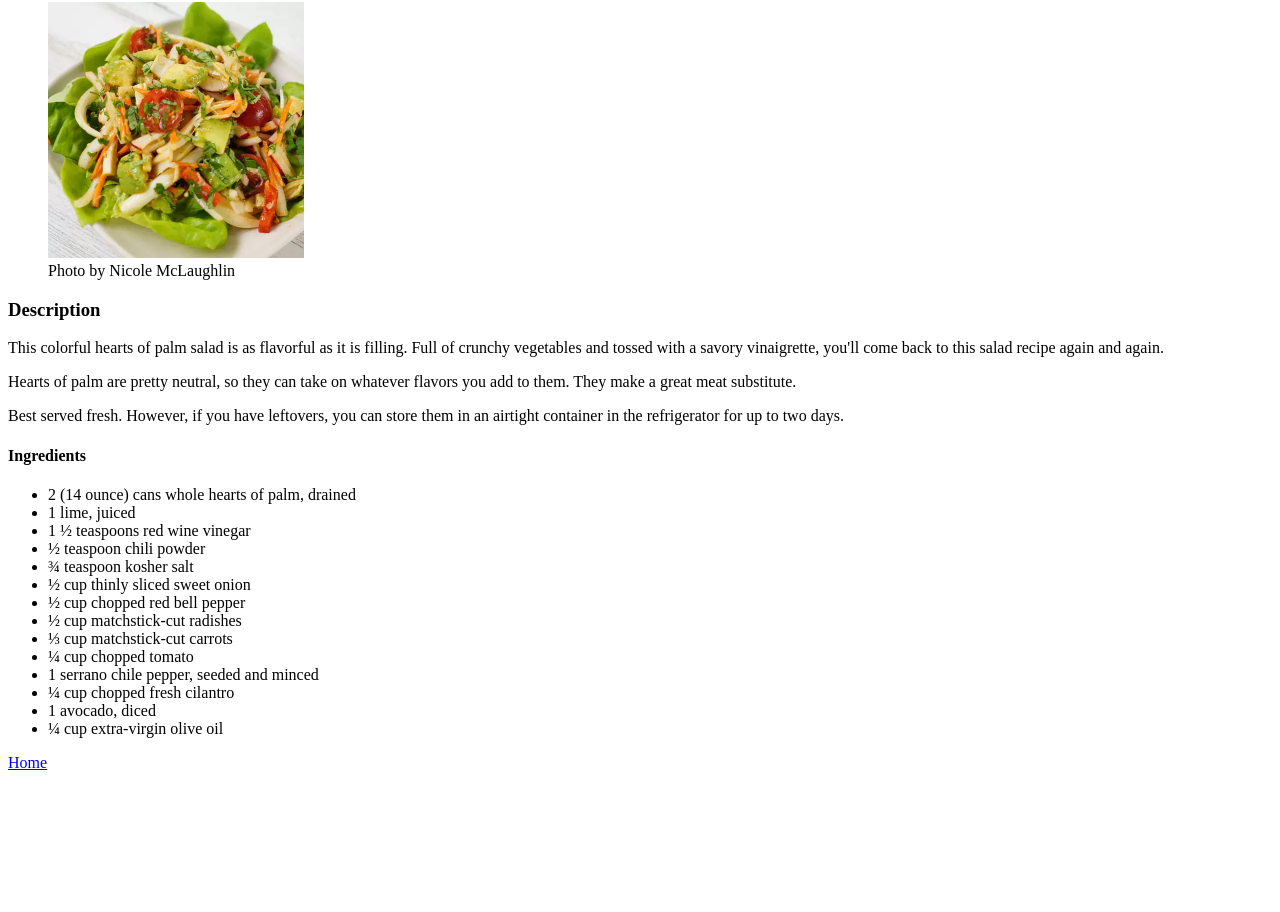
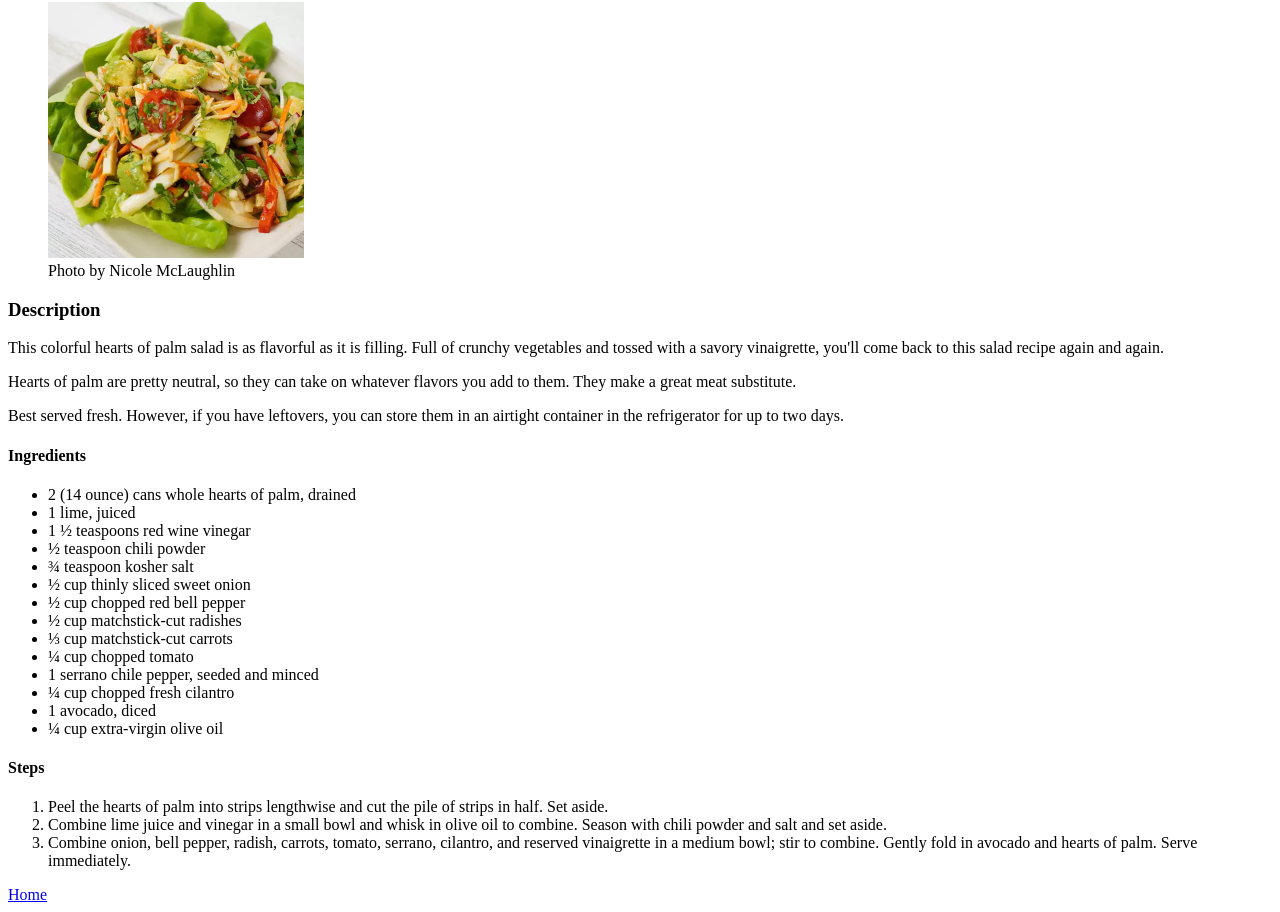
Before and after one commit to meltingwax-19/odin-recipes, a plain HTML site: page recipes/heart-of-palm-salad.html in a window 1280 px wide. Shown: the part 78-990 px from the top of the page. Before the commit the page ends 858 px from the top, so only its background shows below. Drawn offline with Linux system fonts and the light colour scheme.

Commit message:
Add ordered list
Build sequential menu preparation list with ordered list
for better semantic structure and grouping.

```diff
--- a/recipes/heart-of-palm-salad.html
+++ b/recipes/heart-of-palm-salad.html
@@ -55,9 +55,17 @@
     </li>
   </ul>
 
-
-
-
+  <h4>Steps</h4>
+  <ol>
+    <li>Peel the hearts of palm into strips lengthwise and cut the pile of strips in half. Set aside.
+    </li>
+    <li>Combine lime juice and vinegar in a small bowl and whisk in olive oil to combine. Season with chili powder and
+      salt and set aside.
+    </li>
+    <li>Combine onion, bell pepper, radish, carrots, tomato, serrano, cilantro, and reserved vinaigrette in a medium
+      bowl; stir to combine. Gently fold in avocado and hearts of palm. Serve immediately.
+    </li>
+  </ol>
 
 
   <a href="../index.html">Home</a>
```
